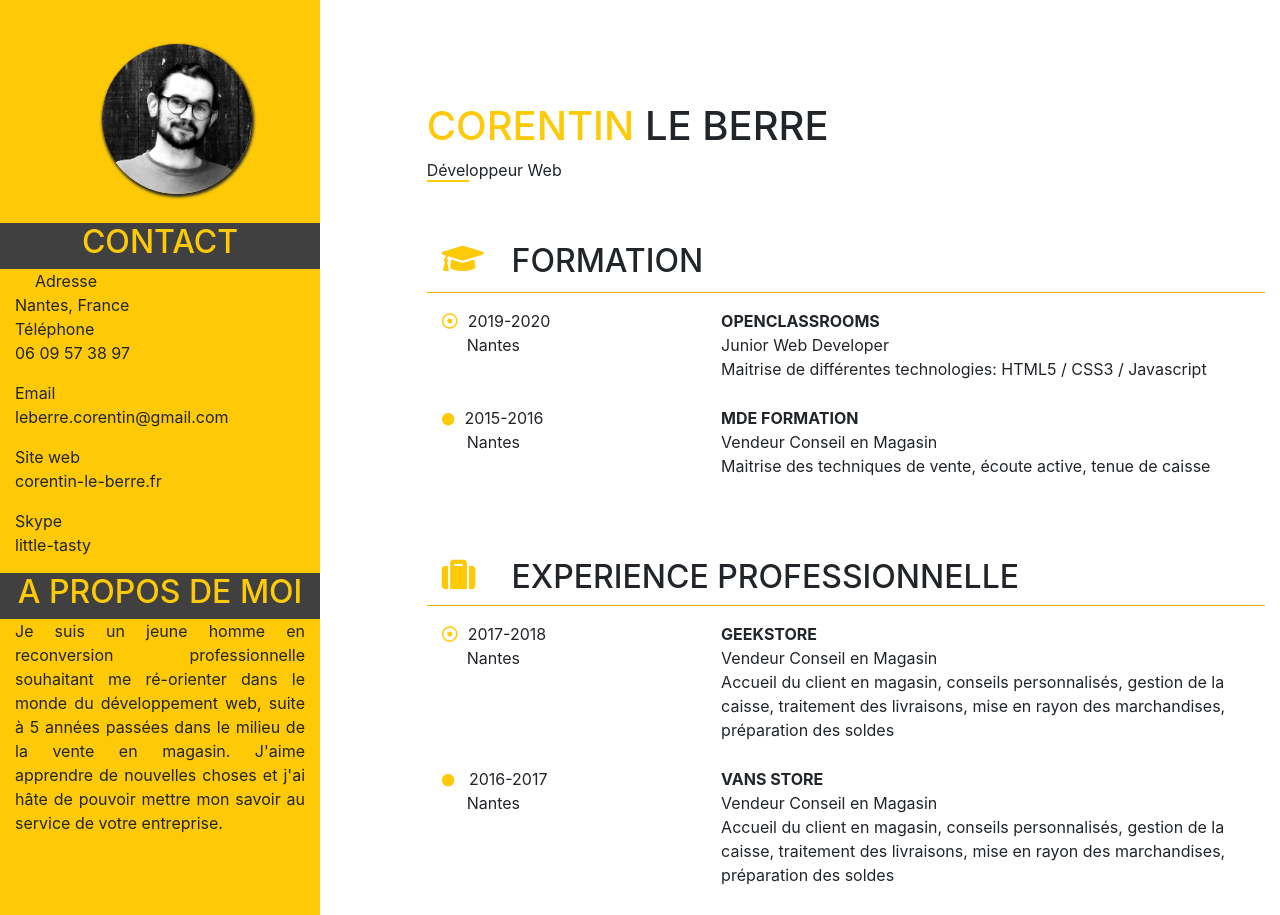
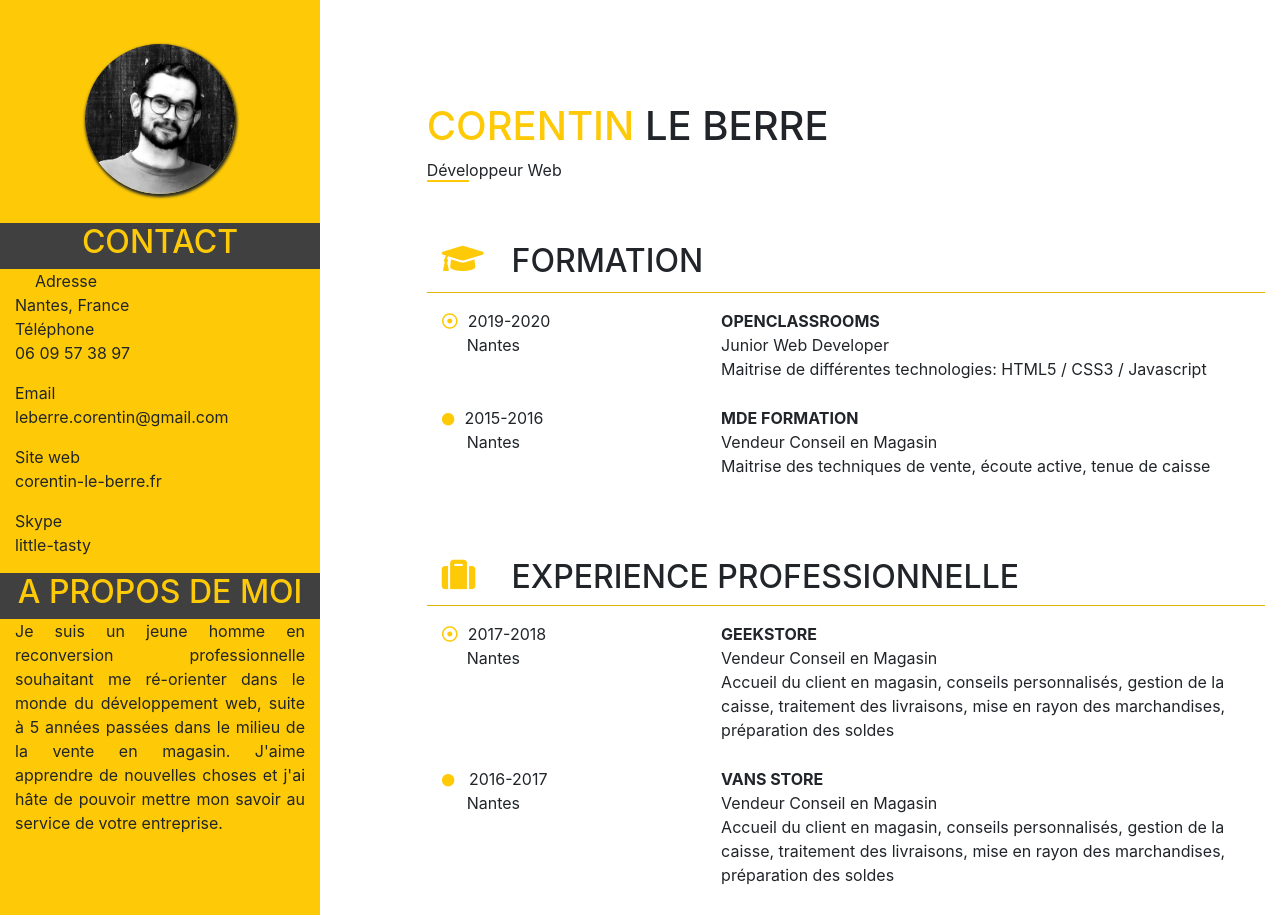
Before and after one commit to CorentinLeb/OCRP2, a plain HTML site: page index.html in a window 1280 px wide. Shown: the top 915 px of the page. Drawn offline with nearby package versions, Linux system fonts and the light colour scheme.

Commit message:
image fixed

```diff
--- a/style.Css
+++ b/style.Css
@@ -38,15 +38,15 @@
 }
 
 img{
-
+    display: block;
     overflow:hidden;
     -webkit-border-radius:100px;
     -moz-border-radius:100px;
     border-radius:100px;
     width:150px;
     height:150px;
-    margin-left: 30%;
-    margin-right: 25%;
+    margin-left: auto;
+    margin-right: auto;
     margin-bottom: 10%;
     margin-top: 15%;
     box-shadow: 1px 2px 3px 1px;
```
Also changed, not shown: index.html (+1 -0 lines).
